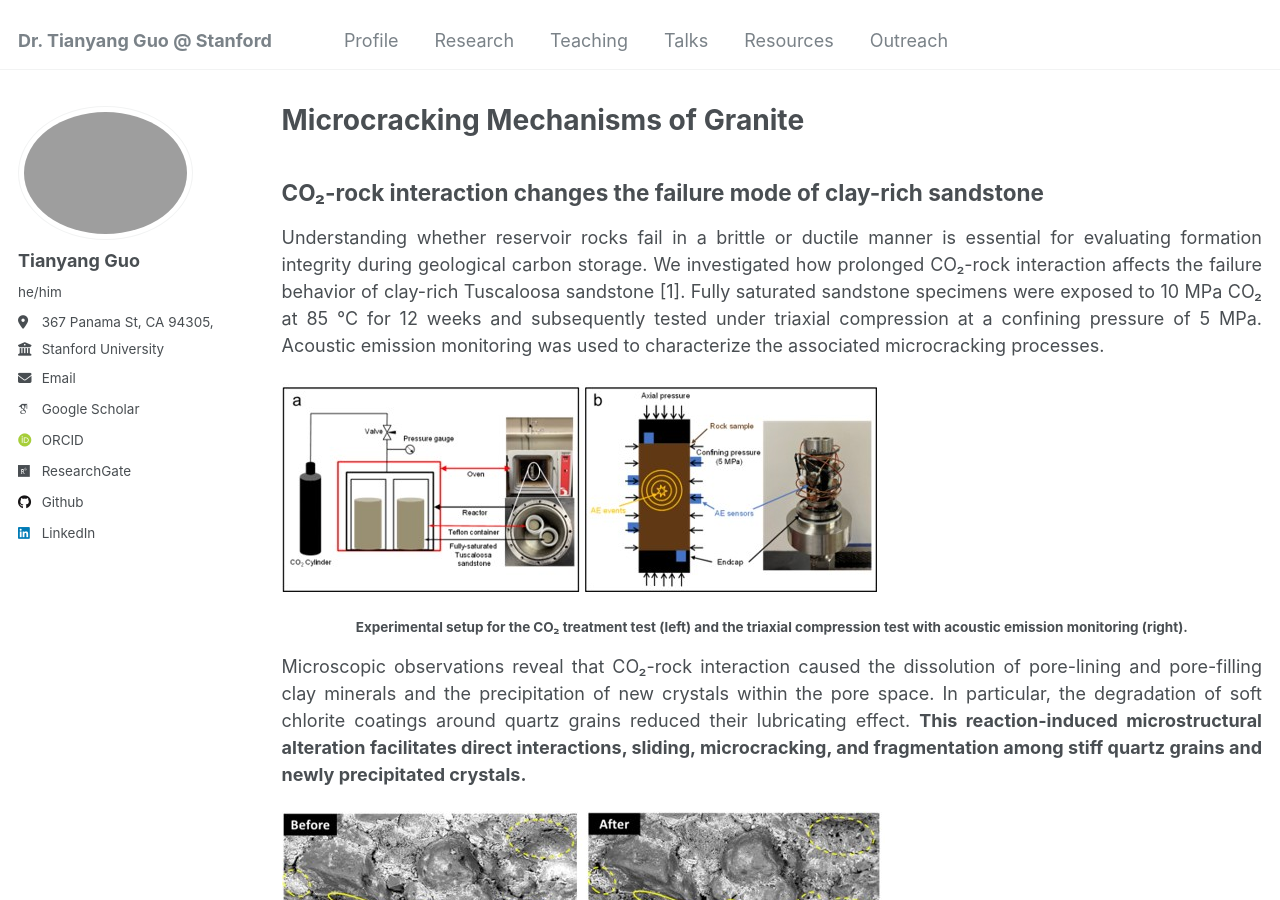
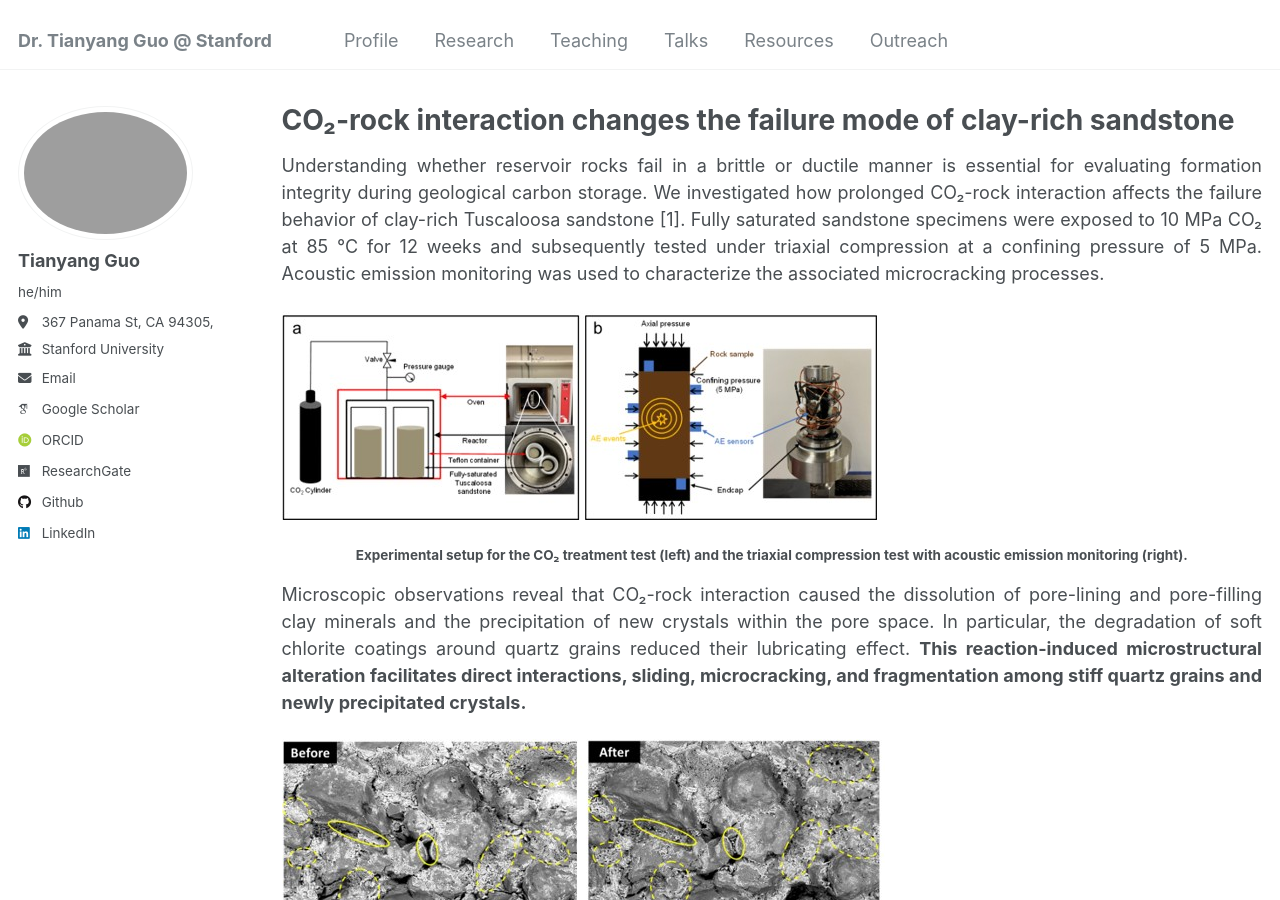
Before and after one commit to guotystanford/guotystanford.github.io, a Jekyll site: the page built from _pages/CCUS.md, in a window 1280 px wide and 900 px high. Built offline with Jekyll 4.4.1, drawn with Linux system fonts in a browser that asks for light colours; some web fonts are replaced.

Commit message:
Update CCUS.md

```diff
--- a/_pages/CCUS.md
+++ b/_pages/CCUS.md
@@ -1,47 +1,35 @@
 ---
 layout: archive
-title: "Microcracking Mechanisms of Granite"
+title: "CO₂-rock interaction changes the failure mode of clay-rich sandstone"
 collection: research
 permalink: /research/CCUS/
 ---
 
-## CO₂-rock interaction changes the failure mode of clay-rich sandstone
+<p align="justify">
+Understanding whether reservoir rocks fail in a brittle or ductile manner is essential for evaluating formation integrity during geological carbon storage. We investigated how prolonged CO₂-rock interaction affects the failure behavior of clay-rich Tuscaloosa sandstone [1]. Fully saturated sandstone specimens were exposed to 10 MPa CO₂ at 85 °C for 12 weeks and subsequently tested under triaxial compression at a confining pressure of 5 MPa. Acoustic emission monitoring was used to characterize the associated microcracking processes.
+</p>
+<img src="/images/Experimental setup.jpg"/>
+<h4 align="center">Experimental setup for the CO₂ treatment test (left) and the triaxial compression test with acoustic emission monitoring (right).<br>
+</h4>
 
 <p align="justify">
+Microscopic observations reveal that CO₂-rock interaction caused the dissolution of pore-lining and pore-filling clay minerals and the precipitation of new crystals within the pore space. In particular, the degradation of soft chlorite coatings around quartz grains reduced their lubricating effect. <b>This reaction-induced microstructural alteration facilitates direct interactions, sliding, microcracking, and fragmentation among stiff quartz grains and newly precipitated crystals.</b>
+</p>
+<img src="/images/Dissolution and precipitation.jpg"/>
+<h4 align="center">SEM images of Tuscaloosa sandstone before and after CO₂ exposure, showing clay dissolution (dashed ellipses) and newly precipitated crystals (solid ellipses).<br>
+</h4>
 
-Understanding whether reservoir rocks fail in a brittle or ductile manner is essential for evaluating formation integrity during geological carbon storage. We investigated how prolonged CO₂-rock interaction affects the failure behavior of clay-rich Tuscaloosa sandstone [1]. Fully saturated sandstone specimens were exposed to 10 MPa CO₂ at 85 °C for 12 weeks and subsequently tested under triaxial compression at a confining pressure of 5 MPa. Acoustic emission monitoring was used to characterize the associated microcracking processes.
+<p align="justify">
+Triaxial compression tests demonstrated that Tuscaloosa sandstone containing approximately 28% clay transitioned from semi-brittle to brittle failure after CO₂ treatment. The treated specimens exhibited a sharper post-peak stress drop, substantially higher acoustic emission activity during unstable crack propagation, and brittleness indices up to 2.69 times those of the control specimens. <b>These results demonstrate that fluid-induced chemical reactions—not only physical factors such as pressure and temperature—can control the failure mode of reservoir rocks.</b>
+</p>
+<img src="/images/Transition group.jpg"/>
+<h4 align="center">Stress-strain responses showing the transition from semi-brittle behavior in the control specimens to more brittle failure after CO₂ exposure.<br>
+</h4>
 
+<p align="justify">
+The transition, however, depends strongly on the initial clay content and permeability of the sandstone. Specimens with higher clay contents of 38–44% and relatively low permeability remained semi-brittle after CO₂ exposure, suggesting that limited reaction and transport were insufficient to produce a failure-mode transition. <b>These findings highlight the importance of considering mineralogy, permeability, and reaction-induced mechanical changes when assessing the long-term integrity of geological CO₂ storage formations.</b>
 </p>
 
-<img src="/images/Experimental setup.jpg"/>
-
-<h4 align="center">Experimental setup for the CO₂ treatment test (left) and the triaxial compression test with acoustic emission monitoring (right).</h4>
-
-<p align="justify">
-
-Microscopic observations reveal that CO₂-rock interaction caused the dissolution of pore-lining and pore-filling clay minerals and the precipitation of new crystals within the pore space. In particular, the degradation of soft chlorite coatings around quartz grains reduced their lubricating effect. <b>This reaction-induced microstructural alteration facilitates direct interactions, sliding, microcracking, and fragmentation among stiff quartz grains and newly precipitated crystals.</b>
-
-</p>
-
-<img src="/images/Dissolution and precipitation.jpg"/>
-
-<h4 align="center">SEM images of Tuscaloosa sandstone before and after CO₂ exposure, showing clay dissolution (dashed ellipses) and newly precipitated crystals (solid ellipses).</h4>
-
-<p align="justify">
-
-Triaxial compression tests demonstrated that Tuscaloosa sandstone containing approximately 28% clay transitioned from semi-brittle to brittle failure after CO₂ treatment. The treated specimens exhibited a sharper post-peak stress drop, substantially higher acoustic emission activity during unstable crack propagation, and brittleness indices up to 2.69 times those of the control specimens. <b>These results demonstrate that fluid-induced chemical reactions—not only physical factors such as pressure and temperature—can control the failure mode of reservoir rocks.</b>
-
-</p>
-
-<img src="/images/Transition group.jpg"/>
-
-<h4 align="center">Stress-strain responses showing the transition from semi-brittle behavior in the control specimens to more brittle failure after CO₂ exposure.</h4>
-
-<p align="justify">
-
-The transition, however, depends strongly on the initial clay content and permeability of the sandstone. Specimens with higher clay contents of 38–44% and relatively low permeability remained semi-brittle after CO₂ exposure, suggesting that limited reaction and transport were insufficient to produce a failure-mode transition. <b>These findings highlight the importance of considering mineralogy, permeability, and reaction-induced mechanical changes when assessing the long-term integrity of geological CO₂ storage formations.</b>
-
-</p>
 
 ## Reference:
 
```
